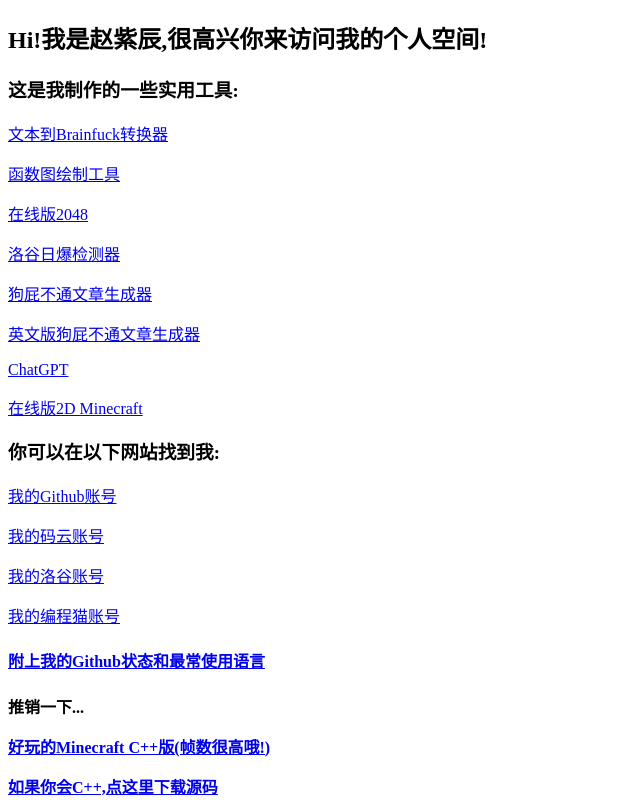
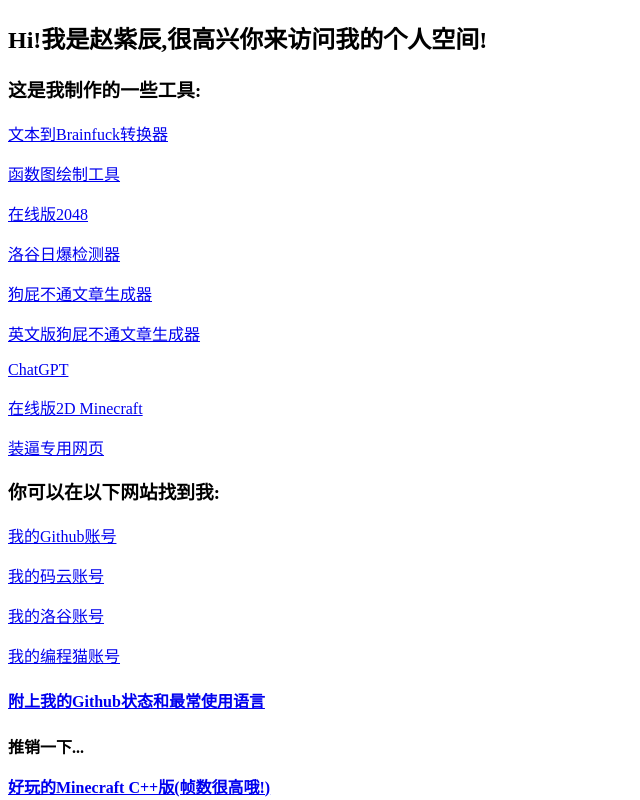
Before and after one commit to ZZCjas/ZZCjas.github.io, a plain HTML site: page index.html in a window 1280 px wide. Shown: the top 800 px of the page, without its empty margins (0-640 px from the left). Drawn offline with Linux system fonts and the light colour scheme.

Commit message:
Create index.html

```diff
--- a/index.html
+++ b/index.html
@@ -8,7 +8,7 @@
 
 <h2>Hi!我是赵紫辰,很高兴你来访问我的个人空间!</h2>
 
-<h3>这是我制作的一些实用工具:</h3>
+<h3>这是我制作的一些工具:</h3>
 
 <a href="https://zzcjas.github.io/brainfuck">文本到Brainfuck转换器</a>
 
@@ -39,6 +39,10 @@
 <p> </p>
 
 <a href="https://zzcjas.github.io/Minecraft2D">在线版2D Minecraft</a>
+
+<p> </p>
+
+<a href="https://zzcjas.github.io/hack">装逼专用网页</a>
 
 <p> </p>
 
```
